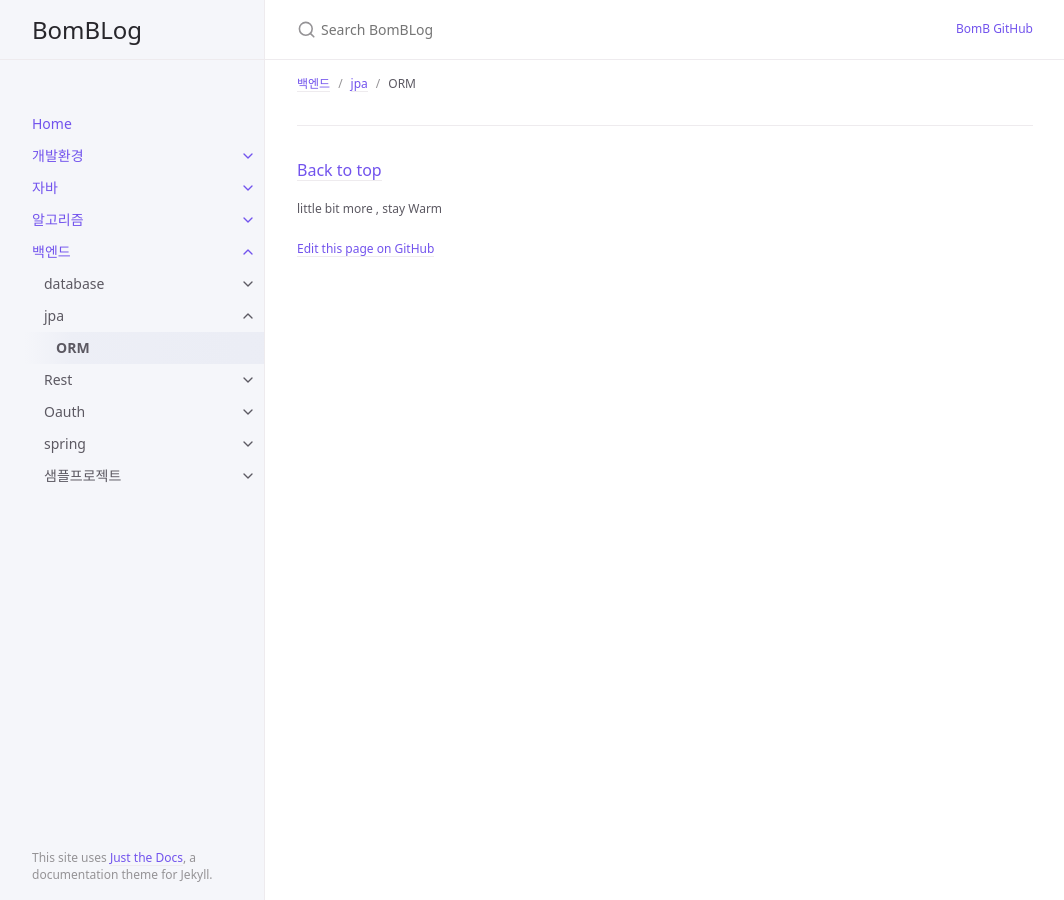
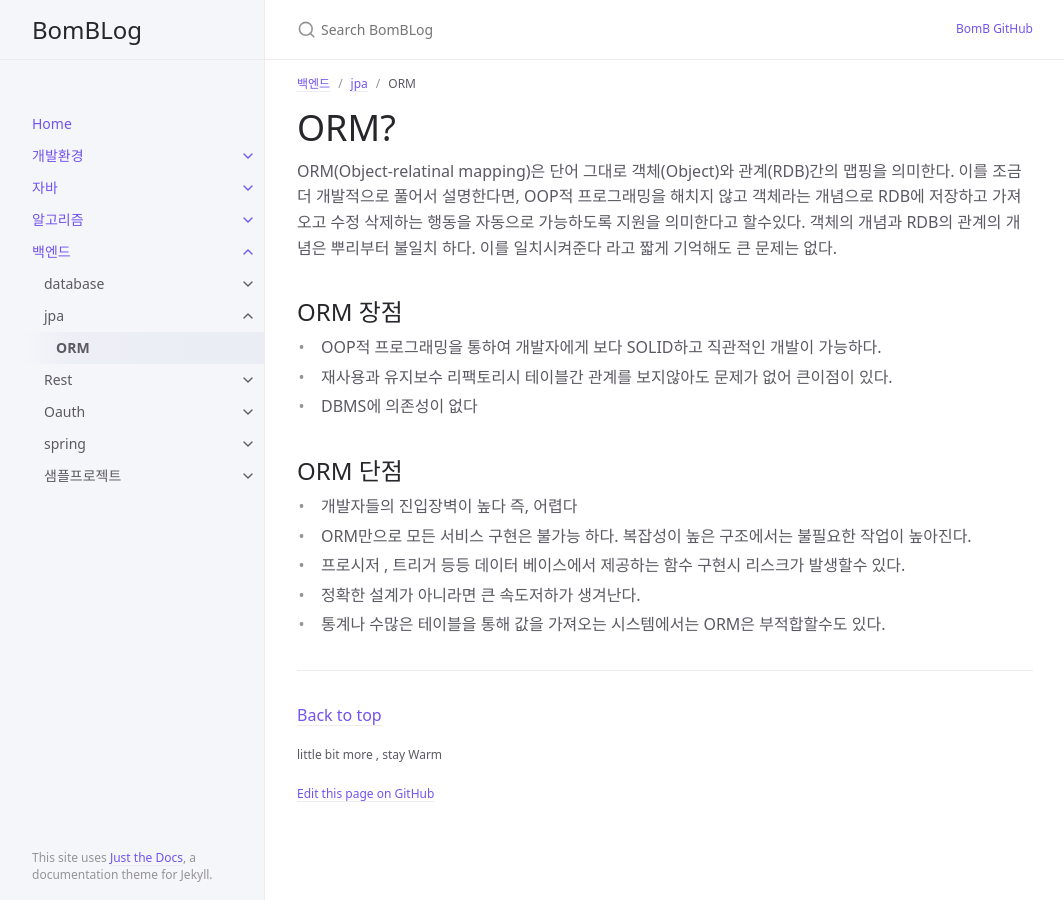
Before and after one commit to yongBomb90/yongBomb90.github.io, a Jekyll site: the page built from docs/backend/jpa/backend_jpa_001.md, in a window 1280 px wide. Shown: the whole page, without its empty margins (107-1171 px from the left). Built offline with Jekyll 4.4.1, drawn with Linux system fonts in a browser that asks for light colours.

Commit message:
no message

```diff
--- a/docs/backend/jpa/backend_jpa_001.md
+++ b/docs/backend/jpa/backend_jpa_001.md
@@ -7,3 +7,19 @@ parent: jpa
 grand_parent: 백엔드
 permalink: /backend/jpa/001
 ---
+# ORM?
+ORM(Object-relatinal mapping)은 단어 그대로 객체(Object)와 관계(RDB)간의 맵핑을 의미한다. 이를 조금더 개발적으로 풀어서 설명한다면,
+OOP적 프로그래밍을 해치지 않고 객체라는 개념으로 RDB에 저장하고 가져오고 수정 삭제하는 행동을 자동으로 가능하도록 지원을 의미한다고 할수있다.
+객체의 개념과 RDB의 관계의 개념은 뿌리부터 불일치 하다. 이를 일치시켜준다 라고 짧게 기억해도 큰 문제는 없다.
+
+## ORM 장점
+ - OOP적 프로그래밍을 통하여 개발자에게 보다 SOLID하고 직관적인 개발이 가능하다.
+ - 재사용과 유지보수 리팩토리시 테이블간 관계를 보지않아도 문제가 없어 큰이점이 있다.
+ - DBMS에 의존성이 없다
+
+## ORM 단점
+ - 개발자들의 진입장벽이 높다 즉, 어렵다
+ - ORM만으로 모든 서비스 구현은 불가능 하다. 복잡성이 높은 구조에서는 불필요한 작업이 높아진다.
+ - 프로시저 , 트리거 등등 데이터 베이스에서 제공하는 함수 구현시 리스크가 발생할수 있다.
+ - 정확한 설계가 아니라면 큰 속도저하가 생겨난다.
+ - 통계나 수많은 테이블을 통해 값을 가져오는 시스템에서는 ORM은 부적합할수도 있다.
```
Also changed, not shown: docs/backend/jpa/backend_jpa.md (+1 -1 lines).
